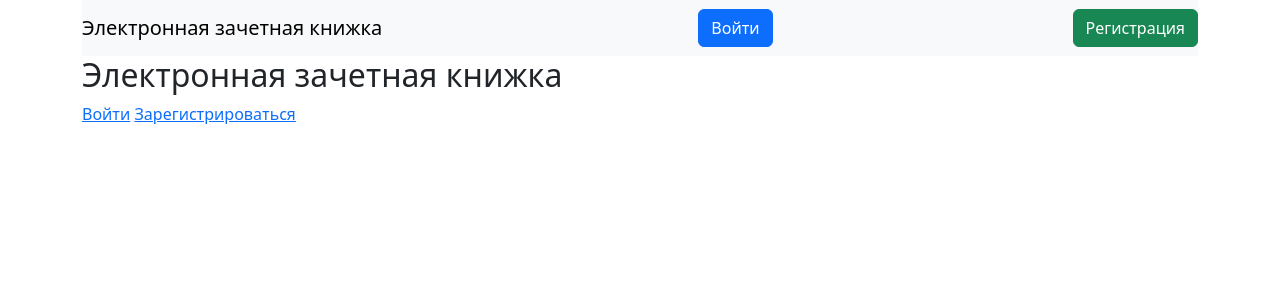
After one commit to froleod/electronic_record_book, a Django app: page / in a window 1280 px wide. The commit adds this page. Shown: the top 300 px of the page. Run offline with Django 4.2, Linux system fonts and the light colour scheme.

Commit message:
добавлена главная страница

```diff
--- a/electronic_record_book/settings.py
+++ b/electronic_record_book/settings.py
@@ -105,6 +105,8 @@ AUTH_PASSWORD_VALIDATORS = [
     },
 ]
 
+LOGIN_REDIRECT_URL = 'student_grades'
+
 
 # Internationalization
 # https://docs.djangoproject.com/en/4.2/topics/i18n/
--- a/electronic_record_book/urls.py
+++ b/electronic_record_book/urls.py
@@ -1,8 +1,10 @@
 from django.contrib import admin
 from django.urls import path, include
 from django.contrib.auth import views as auth_views
+from records.views import home
+urlpatterns = [
 
-urlpatterns = [
+    path('', home, name='home'),
     path('admin/', admin.site.urls),
     path('records/', include('records.urls')),
     path('login/', auth_views.LoginView.as_view(), name='login'),
--- a/records/views.py
+++ b/records/views.py
@@ -8,12 +8,16 @@ from django.contrib.auth.decorators import login_required, user_passes_test
 def student_grades(request):
     student = get_object_or_404(Student, user=request.user)
     grades = Grade.objects.filter(student=student).select_related('subject')
+    if not grades.exists():  # Если оценки не найдены
+        return render(request, 'records/grades_not_found.html')
     context = {
         'student': student,
         'grades': grades,
     }
     return render(request, 'records/student_grades.html', context)
 
+def home(request):
+    return render(request, 'home.html')
 
 def register(request):
     if request.method == 'POST':
--- a/templates/base.html
+++ b/templates/base.html
@@ -8,8 +8,19 @@
 </head>
 <body>
     <div class="container">
-        {% block content %}
-        {% endblock %}
-    </div>
+    <nav class="navbar navbar-light bg-light">
+        <a class="navbar-brand" href="/">Электронная зачетная книжка</a>
+        {% if user.is_authenticated %}
+            <span>Привет, {{ user.username }}!</span>
+            <a href="{% url 'student_grades' %}" class="btn btn-primary">Мои оценки</a>
+            <a href="{% url 'logout' %}" class="btn btn-danger">Выйти</a>
+        {% else %}
+            <a href="{% url 'login' %}" class="btn btn-primary">Войти</a>
+            <a href="{% url 'register' %}" class="btn btn-success">Регистрация</a>
+        {% endif %}
+    </nav>
+    {% block content %}
+    {% endblock %}
+</div>
 </body>
 </html>
--- /dev/null
+++ b/templates/home.html
@@ -0,0 +1,7 @@
+{% extends 'base.html' %}
+
+{% block content %}
+<h2>Электронная зачетная книжка</h2>
+    <a href="/login">Войти</a>
+    <a href="records/register">Зарегистрироваться</a>
+{% endblock %}
```
Also changed, not shown: templates/records/grades_not_found.html (added, +7 -0 lines).
